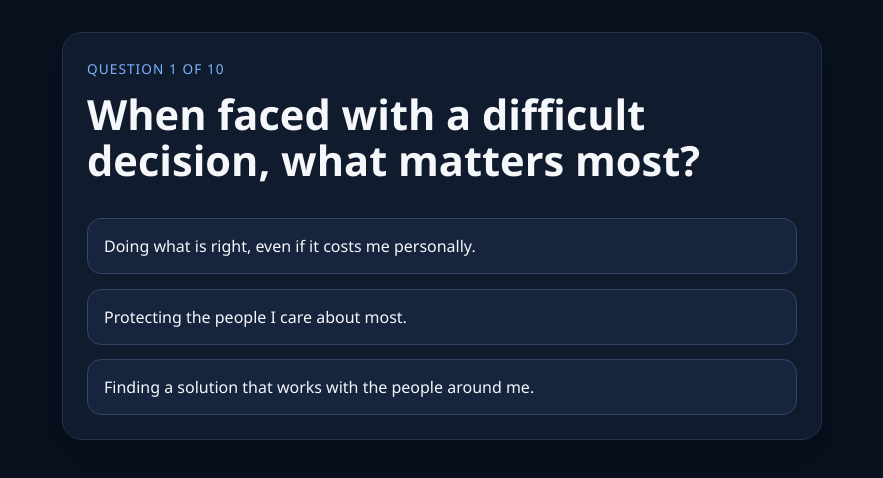
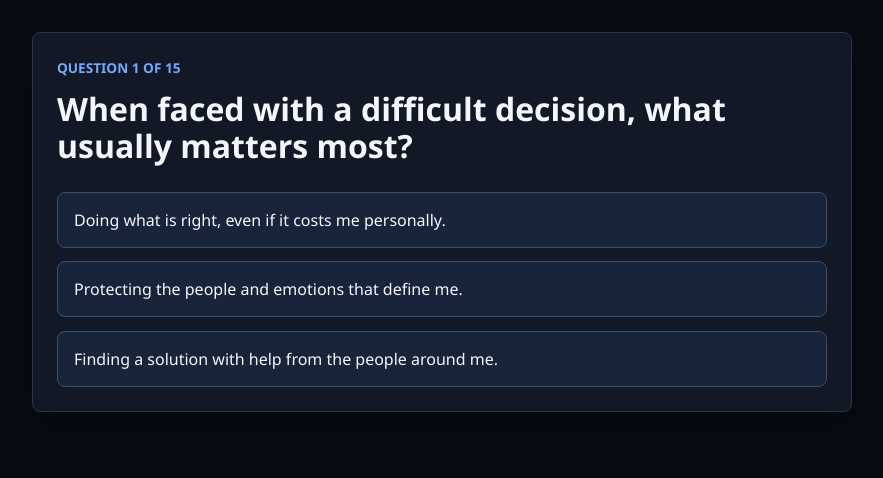
Before and after one commit to KlicClacJR/spiderman-authorship-quiz, a plain HTML site: page index.html in a window 1280 px wide. Both pictures are taken after a click on the button "Start Quiz". Shown: the whole page, without its empty margins (198-1081 px from the left). Drawn offline with Linux system fonts and the light colour scheme.

Commit message:
Add files via upload
Final Draft

```diff
--- a/index.html
+++ b/index.html
@@ -12,11 +12,14 @@
       <div class="card">
         <p class="label">ENGL1167 Creative Final Project</p>
         <h1>Which Spider-Man Are You?</h1>
-        <p>
-          This project explores how Spider-Man changes across film adaptations. Instead of treating Spider-Man as one fixed character, the quiz compares three live-action versions and asks which interpretation your answers align with most.
+        <p class="lead">
+          This project treats Spider-Man not as one fixed character, but as a figure shaped by adaptation, citation, and collaboration. By turning the differences between three live-action film portrayals into a quiz, the website shows how each version emphasizes different traits, tones, and narrative priorities.
         </p>
         <p>
-          This quiz is not meant to find the “true” Spider-Man, but to show how different adaptations emphasize different traits. Each answer adds points toward one version based on tone, characterization, and narrative focus.
+          The quiz format turns interpretation into an interactive classification system. Each choice translates an idea about tone, relationships, heroism, mentorship, or identity into points for one version of Spider-Man.
+        </p>
+        <p>
+          This project focuses only on the three major live-action Spider-Man film portrayals in order to keep the scope narrow and compare three adaptations working within a similar cinematic format.
         </p>
         <button id="start-button" class="button primary" type="button">Start Quiz</button>
       </div>
@@ -24,7 +27,7 @@
 
     <section id="quiz-screen" class="screen">
       <div class="card">
-        <p id="progress" class="label">Question 1 of 10</p>
+        <p id="progress" class="label">Question 1 of 15</p>
         <h2 id="question">Loading question...</h2>
         <div id="answers" class="answers"></div>
       </div>
@@ -33,16 +36,17 @@
     <section id="results-screen" class="screen">
       <div class="card results-card">
         <p class="label">Your Result</p>
+        <div id="result-tag" class="tag"></div>
         <h2 id="result-name"></h2>
         <h4 id="result-subtitle"></h4>
-        <div id="result-tag"></div>
         <img id="result-img" class="result-image" alt="">
         <p id="result-description"></p>
         <p id="result-scores" class="scores"></p>
-        <div class="about-project">
-          <h3>About This Project</h3>
+
+        <div class="project-explanation">
+          <h3>Project Explanation</h3>
           <p>
-            This quiz is not meant to discover a single “true” Spider-Man. Instead, it highlights how each film version emphasizes different traits, tones, and values while still drawing from the same larger character tradition. Raimi’s Spider-Man tends to foreground duty and sacrifice, Webb’s version stresses emotion and identity, and the MCU version emphasizes humor, mentorship, and growth. Those differences do not come from the source material alone, but from adaptation, collaboration, and interpretation across directors, actors, studios, and franchise expectations. The scoring system models a broader academic idea about authorship: character identity is shaped through repeated reinterpretation rather than fixed originality. The result you receive is a way of visualizing how creative choices influence the meaning of a cultural figure.
+            The quiz format turns interpretation into interaction. Rather than arguing for one definitive Spider-Man, the project asks users to move through a set of choices that reflect different authorial priorities. The questions are based on recurring differences across the three live-action portrayals: moral responsibility in the Raimi films, emotional identity in the Webb films, and mentorship/collaboration in the MCU films. The project focuses on live-action Spider-Man rather than animated Spider-Verse adaptations so the comparison stays within a shared cinematic format. Each answer connects to tone, characterization, relationships, or narrative priorities, and the final result shows which pattern of emphasis appears most often.
           </p>
         </div>
         <div class="actions">
--- a/script.js
+++ b/script.js
@@ -1,54 +1,46 @@
 const questions = [
   {
-    prompt: "When faced with a difficult decision, what matters most?",
+    prompt: "When faced with a difficult decision, what usually matters most?",
     answers: [
-      { text: "Doing what is right, even if it costs me personally.", scores: { raimi: 3, webb: 0, mcu: 1 } },
-      { text: "Protecting the people I care about most.", scores: { raimi: 1, webb: 3, mcu: 0 } },
-      { text: "Finding a solution that works with the people around me.", scores: { raimi: 0, webb: 1, mcu: 3 } }
+      { text: "Doing what is right, even if it costs me personally.", scores: { raimi: 3, webb: 0, mcu: 0 } },
+      { text: "Protecting the people and emotions that define me.", scores: { raimi: 0, webb: 3, mcu: 0 } },
+      { text: "Finding a solution with help from the people around me.", scores: { raimi: 0, webb: 0, mcu: 3 } }
     ]
   },
   {
-    prompt: "How do you usually handle pressure?",
+    prompt: "How should a hero handle pressure?",
     answers: [
-      { text: "I keep it inside and push through.", scores: { raimi: 3, webb: 0, mcu: 0 } },
-      { text: "I feel it deeply and let it affect me.", scores: { raimi: 0, webb: 3, mcu: 0 } },
-      { text: "I joke around, improvise, and keep moving.", scores: { raimi: 0, webb: 0, mcu: 3 } }
+      { text: "Carry the burden quietly and keep going.", scores: { raimi: 3, webb: 0, mcu: 0 } },
+      { text: "Let the emotional weight show honestly.", scores: { raimi: 0, webb: 3, mcu: 0 } },
+      { text: "Improvise, ask for help, and keep moving.", scores: { raimi: 0, webb: 0, mcu: 3 } }
     ]
   },
   {
-    prompt: "What kind of heroism feels most meaningful to you?",
+    prompt: "What role should romance play in a Spider-Man adaptation?",
     answers: [
-      { text: "Quiet sacrifice and responsibility.", scores: { raimi: 3, webb: 0, mcu: 0 } },
-      { text: "Fighting for the people and emotions that define you.", scores: { raimi: 0, webb: 3, mcu: 0 } },
-      { text: "Learning how to help others while growing yourself.", scores: { raimi: 0, webb: 0, mcu: 3 } }
+      { text: "Like Peter and Mary Jane, romance should be meaningful but complicated by duty.", scores: { raimi: 3, webb: 0, mcu: 0 } },
+      { text: "Like Peter and Gwen, romance should be central to identity, emotion, and tragedy.", scores: { raimi: 0, webb: 3, mcu: 0 } },
+      { text: "Like Peter and MJ, romance should grow through honesty, friendship, and shared change.", scores: { raimi: 0, webb: 0, mcu: 3 } }
     ]
   },
   {
-    prompt: "Your ideal partner dynamic is:",
+    prompt: "How do you relate to mentors or authority figures?",
     answers: [
-      { text: "Complicated, emotional, and a little messy.", scores: { raimi: 3, webb: 1, mcu: 0 } },
-      { text: "Deep, intense, and built on truly understanding each other.", scores: { raimi: 0, webb: 3, mcu: 0 } },
-      { text: "Playful, honest, and supportive as you both grow.", scores: { raimi: 0, webb: 0, mcu: 3 } }
+      { text: "I respect guidance, but I mostly carry responsibility alone.", scores: { raimi: 3, webb: 0, mcu: 0 } },
+      { text: "I question authority and need to define myself independently.", scores: { raimi: 0, webb: 3, mcu: 0 } },
+      { text: "I learn from mentors and teams, even while growing into independence.", scores: { raimi: 0, webb: 0, mcu: 3 } }
     ]
   },
   {
-    prompt: "How do you relate to authority or mentors?",
+    prompt: "Which tone best fits your idea of Spider-Man?",
     answers: [
-      { text: "I respect guidance, but I mostly carry the burden myself.", scores: { raimi: 3, webb: 0, mcu: 0 } },
-      { text: "I question authority and need to figure things out my own way.", scores: { raimi: 0, webb: 3, mcu: 0 } },
-      { text: "I learn from mentors and teams, even if I eventually need independence.", scores: { raimi: 0, webb: 0, mcu: 3 } }
+      { text: "Earnest, sincere, and morally serious.", scores: { raimi: 3, webb: 0, mcu: 0 } },
+      { text: "Intense, romantic, emotional, and a little rebellious.", scores: { raimi: 0, webb: 3, mcu: 0 } },
+      { text: "Funny, energetic, youthful, and self-aware.", scores: { raimi: 0, webb: 0, mcu: 3 } }
     ]
   },
   {
-    prompt: "What tone best matches your personality?",
-    answers: [
-      { text: "Earnest, serious, and sincere.", scores: { raimi: 3, webb: 0, mcu: 0 } },
-      { text: "Intense, emotional, and sarcastic.", scores: { raimi: 0, webb: 3, mcu: 0 } },
-      { text: "Light, funny, and energetic.", scores: { raimi: 0, webb: 0, mcu: 3 } }
-    ]
-  },
-  {
-    prompt: "What makes someone “Spider-Man”?",
+    prompt: "What makes someone Spider-Man?",
     answers: [
       { text: "Accepting responsibility even when life is unfair.", scores: { raimi: 3, webb: 0, mcu: 0 } },
       { text: "Staying true to yourself through love, loss, and confusion.", scores: { raimi: 0, webb: 3, mcu: 0 } },
@@ -56,27 +48,75 @@ const questions = [
     ]
   },
   {
-    prompt: "How do you respond after making a mistake?",
+    prompt: "How should Spider-Man respond after making a mistake?",
     answers: [
-      { text: "I feel responsible and try to make it right, even alone.", scores: { raimi: 3, webb: 0, mcu: 0 } },
-      { text: "I take it personally and struggle with the emotional fallout.", scores: { raimi: 0, webb: 3, mcu: 0 } },
-      { text: "I learn from it, ask for help, and try again.", scores: { raimi: 0, webb: 0, mcu: 3 } }
+      { text: "Feel responsible and try to make it right, even alone.", scores: { raimi: 3, webb: 0, mcu: 0 } },
+      { text: "Take it personally and struggle with the emotional fallout.", scores: { raimi: 0, webb: 3, mcu: 0 } },
+      { text: "Learn from it, ask for help, and try again.", scores: { raimi: 0, webb: 0, mcu: 3 } }
     ]
   },
   {
-    prompt: "What role do relationships play in your identity?",
+    prompt: "What kind of authorship feels most visible in a Spider-Man film?",
     answers: [
-      { text: "They matter, but duty often comes first.", scores: { raimi: 3, webb: 0, mcu: 0 } },
-      { text: "They are central to who I am.", scores: { raimi: 0, webb: 3, mcu: 0 } },
-      { text: "They help me grow and find where I belong.", scores: { raimi: 0, webb: 0, mcu: 3 } }
+      { text: "A clear moral vision built around classic heroism.", scores: { raimi: 3, webb: 0, mcu: 0 } },
+      { text: "A strong emotional tone shaped by style and relationships.", scores: { raimi: 0, webb: 3, mcu: 0 } },
+      { text: "A collaborative franchise voice built across many connected stories.", scores: { raimi: 0, webb: 0, mcu: 3 } }
     ]
   },
   {
-    prompt: "Which phrase best describes your version of Spider-Man?",
+    prompt: "How independent should Spider-Man feel?",
     answers: [
-      { text: "“With great power comes great responsibility.”", scores: { raimi: 3, webb: 0, mcu: 0 } },
-      { text: "“I am still figuring out who I am.”", scores: { raimi: 0, webb: 3, mcu: 0 } },
-      { text: "“I do not have to do this alone.”", scores: { raimi: 0, webb: 0, mcu: 3 } }
+      { text: "Mostly alone, because responsibility is personal.", scores: { raimi: 3, webb: 0, mcu: 0 } },
+      { text: "Independent and self-defining, even when it hurts.", scores: { raimi: 0, webb: 3, mcu: 0 } },
+      { text: "Connected to friends, mentors, and a larger world.", scores: { raimi: 0, webb: 0, mcu: 3 } }
+    ]
+  },
+  {
+    prompt: "What kind of conflict should drive the story?",
+    answers: [
+      { text: "The conflict between desire and moral obligation.", scores: { raimi: 3, webb: 0, mcu: 0 } },
+      { text: "The conflict between grief, love, and self-understanding.", scores: { raimi: 0, webb: 3, mcu: 0 } },
+      { text: "The conflict between growing up and meeting larger expectations.", scores: { raimi: 0, webb: 0, mcu: 3 } }
+    ]
+  },
+  {
+    prompt: "How should humor function in a Spider-Man film?",
+    answers: [
+      { text: "It should appear occasionally, but sincerity should lead.", scores: { raimi: 3, webb: 0, mcu: 0 } },
+      { text: "It should sharpen emotional tension and personality.", scores: { raimi: 0, webb: 3, mcu: 0 } },
+      { text: "It should be central to the character's youth and energy.", scores: { raimi: 0, webb: 0, mcu: 3 } }
+    ]
+  },
+  {
+    prompt: "What should loss teach Spider-Man?",
+    answers: [
+      { text: "Loss should deepen his sense of duty.", scores: { raimi: 3, webb: 0, mcu: 0 } },
+      { text: "Loss should shape his identity and emotional life.", scores: { raimi: 0, webb: 3, mcu: 0 } },
+      { text: "Loss should push him to grow into a more mature hero.", scores: { raimi: 0, webb: 0, mcu: 3 } }
+    ]
+  },
+  {
+    prompt: "What should the suit symbolize?",
+    answers: [
+      { text: "A responsibility that separates the hero from ordinary life.", scores: { raimi: 3, webb: 0, mcu: 0 } },
+      { text: "A personal identity built through emotion and self-expression.", scores: { raimi: 0, webb: 3, mcu: 0 } },
+      { text: "A tool for learning, experimenting, and becoming ready.", scores: { raimi: 0, webb: 0, mcu: 3 } }
+    ]
+  },
+  {
+    prompt: "How should Spider-Man relate to the city around him?",
+    answers: [
+      { text: "As a local protector whose duty is personal and constant.", scores: { raimi: 3, webb: 0, mcu: 0 } },
+      { text: "As an outsider trying to understand himself through the city.", scores: { raimi: 0, webb: 3, mcu: 0 } },
+      { text: "As one hero among many in a bigger connected world.", scores: { raimi: 0, webb: 0, mcu: 3 } }
+    ]
+  },
+  {
+    prompt: "What does adaptation reveal about Spider-Man?",
+    answers: [
+      { text: "The same character can become a story about moral duty.", scores: { raimi: 3, webb: 0, mcu: 0 } },
+      { text: "The same character can become a story about identity and feeling.", scores: { raimi: 0, webb: 3, mcu: 0 } },
+      { text: "The same character can become a story about collaboration and systems.", scores: { raimi: 0, webb: 0, mcu: 3 } }
     ]
   }
 ];
@@ -87,28 +127,33 @@ const spiderProfiles = {
     subtitle: "Duty, sacrifice, responsibility, and sincerity",
     image: "images/tobey.jpg",
     tag: "Classic Hero",
-    description: "You align most with the Raimi/Tobey version of Spider-Man. Duty, sacrifice, responsibility, and sincerity matter most in the way you approach life. This result highlights a classic superhero interpretation built around moral seriousness and doing the right thing even when it costs you personally."
+    description:
+      "You matched most closely with the Raimi/Tobey version of Spider-Man. This result points toward a strong sense of duty, personal sacrifice, and moral responsibility. You tend to value doing the right thing even when it comes with loneliness, difficulty, or emotional cost. This version of Spider-Man feels earnest and sincere, shaped by the burden of responsibility more than by style or spectacle. In interpretive terms, Raimi’s Spider-Man reflects a classic superhero framework built on moral clarity and the idea that heroism often requires private sacrifice."
   },
   webb: {
     name: "Webb / Andrew Garfield Spider-Man",
     subtitle: "Emotion, individuality, romance, and identity",
     image: "images/andrew.jpg",
     tag: "Emotional Hero",
-    description: "You align most with the Webb/Andrew version of Spider-Man. Emotion, individuality, romance, and identity sit at the center of this result. This interpretation treats Spider-Man as a more personal and expressive figure shaped by feeling, relationships, and the struggle to define the self."
+    description:
+      "You matched most closely with the Webb/Andrew version of Spider-Man. This result emphasizes feeling, individuality, romance, and the ongoing struggle to define who you are. You may connect most strongly with intense relationships, personal expression, and the emotional side of heroism. This Spider-Man is often driven by identity and loss as much as by responsibility, making him feel more intimate and personal. As an interpretation, this version highlights how adaptation can reshape the same character through mood, relationships, and emotional intensity."
   },
   mcu: {
     name: "MCU / Tom Holland Spider-Man",
     subtitle: "Humor, youth, mentorship, collaboration, and growth",
     image: "images/tom.jpg",
     tag: "Collaborative Hero",
-    description: "You align most with the MCU/Tom Holland version of Spider-Man. Humor, youth, mentorship, collaboration, and growth define this result. It reflects a version of Spider-Man shaped by learning through community and by existing inside a larger franchise world."
+    description:
+      "You matched most closely with the MCU/Tom Holland version of Spider-Man. This result suggests that you value humor, energy, learning, and connection with others. You may see growth as something that happens through mentorship, teamwork, and finding your place in a larger system. This Spider-Man still develops responsibility, but he does so alongside friends, mentors, and a bigger heroic world. As an interpretation, this version reflects modern franchise storytelling, where Spider-Man is shaped through collaboration and ongoing development rather than standing completely alone."
   }
 };
 
-const introScreen = document.getElementById("intro-screen");
-const quizScreen = document.getElementById("quiz-screen");
-const resultsScreen = document.getElementById("results-screen");
-const startButton = document.getElementById("start-button");
+const screens = {
+  intro: document.getElementById("intro-screen"),
+  quiz: document.getElementById("quiz-screen"),
+  results: document.getElementById("results-screen")
+};
+
 const questionText = document.getElementById("question");
 const progressText = document.getElementById("progress");
 const answersBox = document.getElementById("answers");
@@ -118,17 +163,13 @@ const resultTag = document.getElementById("result-tag");
 const resultDescription = document.getElementById("result-description");
 const resultScores = document.getElementById("result-scores");
 const resultImg = document.getElementById("result-img");
-const homeButton = document.getElementById("home-button");
-const retakeButton = document.getElementById("retake-button");
 
 let currentQuestion = 0;
 let scores = { raimi: 0, webb: 0, mcu: 0 };
 
-function showScreen(screen) {
-  introScreen.classList.remove("active");
-  quizScreen.classList.remove("active");
-  resultsScreen.classList.remove("active");
-  screen.classList.add("active");
+function showScreen(name) {
+  Object.values(screens).forEach((screen) => screen.classList.remove("active"));
+  screens[name].classList.add("active");
 }
 
 function resetQuiz() {
@@ -139,17 +180,16 @@ function resetQuiz() {
 function startQuiz() {
   resetQuiz();
   renderQuestion();
-  showScreen(quizScreen);
+  showScreen("quiz");
 }
 
-// Show one question at a time.
 function renderQuestion() {
   const question = questions[currentQuestion];
   progressText.textContent = `Question ${currentQuestion + 1} of ${questions.length}`;
   questionText.textContent = question.prompt;
   answersBox.innerHTML = "";
 
-  question.answers.forEach((answer) => {
+  shuffleAnswers(question.answers).forEach((answer) => {
     const button = document.createElement("button");
     button.className = "answer-button";
     button.type = "button";
@@ -157,6 +197,17 @@ function renderQuestion() {
     button.addEventListener("click", () => selectAnswer(answer));
     answersBox.appendChild(button);
   });
+}
+
+function shuffleAnswers(answers) {
+  const shuffled = [...answers];
+
+  for (let index = shuffled.length - 1; index > 0; index -= 1) {
+    const swapIndex = Math.floor(Math.random() * (index + 1));
+    [shuffled[index], shuffled[swapIndex]] = [shuffled[swapIndex], shuffled[index]];
+  }
+
+  return shuffled;
 }
 
 function selectAnswer(answer) {
@@ -172,29 +223,27 @@ function selectAnswer(answer) {
   }
 }
 
-function getWinner() {
-  let winner = "raimi";
-
-  if (scores.webb > scores[winner]) {
-    winner = "webb";
+function getResultKey() {
+  if (scores.webb > scores.raimi && scores.webb > scores.mcu) {
+    return "webb";
   }
 
-  if (scores.mcu > scores[winner]) {
-    winner = "mcu";
+  if (scores.mcu > scores.raimi && scores.mcu > scores.webb) {
+    return "mcu";
   }
 
-  return winner;
+  return "raimi";
 }
 
 function showResults() {
-  const resultKey = getWinner();
+  const resultKey = getResultKey();
   const profile = spiderProfiles[resultKey];
 
+  resultTag.textContent = profile.tag;
   resultName.textContent = profile.name;
   resultSubtitle.textContent = profile.subtitle;
-  resultTag.textContent = profile.tag;
   resultDescription.textContent = profile.description;
-  resultScores.textContent = `Scores: Raimi ${scores.raimi} | Webb ${scores.webb} | MCU ${scores.mcu}`;
+  resultScores.textContent = `Score totals: Raimi/Tobey ${scores.raimi} | Webb/Andrew ${scores.webb} | MCU/Tom ${scores.mcu}`;
   resultImg.src = profile.image;
   resultImg.alt = profile.name;
   resultImg.style.display = "block";
@@ -202,9 +251,9 @@ function showResults() {
     resultImg.style.display = "none";
   };
 
-  showScreen(resultsScreen);
+  showScreen("results");
 }
 
-startButton.addEventListener("click", startQuiz);
-retakeButton.addEventListener("click", startQuiz);
-homeButton.addEventListener("click", () => showScreen(introScreen));
+document.getElementById("start-button").addEventListener("click", startQuiz);
+document.getElementById("retake-button").addEventListener("click", startQuiz);
+document.getElementById("home-button").addEventListener("click", () => showScreen("intro"));
--- a/style.css
+++ b/style.css
@@ -6,12 +6,12 @@ body {
   margin: 0;
   min-height: 100vh;
   font-family: "Segoe UI", Arial, sans-serif;
-  background: #09111f;
-  color: #f5f7fb;
+  background: #080b12;
+  color: #f4f6fb;
 }
 
 .app {
-  width: min(760px, calc(100% - 2rem));
+  width: min(820px, calc(100% - 2rem));
   margin: 0 auto;
   padding: 2rem 0;
 }
@@ -25,18 +25,18 @@ body {
 }
 
 .card {
-  background: #111b2e;
-  border: 1px solid #22314d;
-  border-radius: 20px;
+  background: #121826;
+  border: 1px solid #26344d;
+  border-radius: 8px;
   padding: 1.5rem;
-  box-shadow: 0 18px 40px rgba(0, 0, 0, 0.25);
+  box-shadow: 0 16px 36px rgba(0, 0, 0, 0.28);
 }
 
 .label {
   margin: 0 0 0.75rem;
-  color: #7db5ff;
+  color: #74a9ff;
   font-size: 0.85rem;
-  letter-spacing: 0.08em;
+  font-weight: 700;
   text-transform: uppercase;
 }
 
@@ -45,15 +45,16 @@ h2,
 h3,
 h4 {
   margin-top: 0;
-  line-height: 1.1;
+  line-height: 1.15;
 }
 
 h1 {
-  font-size: clamp(2.4rem, 7vw, 4.4rem);
+  font-size: 3rem;
+  margin-bottom: 1rem;
 }
 
 h2 {
-  font-size: clamp(1.8rem, 5vw, 2.6rem);
+  font-size: 2rem;
 }
 
 h3 {
@@ -61,85 +62,103 @@ h3 {
 }
 
 h4 {
+  margin-bottom: 0.75rem;
+  color: #c5d0e3;
   font-size: 1rem;
-  margin-bottom: 0.75rem;
-  color: #b7c6de;
 }
 
 p {
   color: #d1d8e6;
-  line-height: 1.7;
+  line-height: 1.65;
+}
+
+.lead {
+  font-size: 1.05rem;
 }
 
 .answers {
   display: grid;
-  gap: 0.9rem;
+  gap: 0.85rem;
   margin-top: 1.25rem;
 }
 
 .button,
 .answer-button {
   font: inherit;
-  border-radius: 14px;
-  border: 1px solid #314565;
+  border-radius: 8px;
+  border: 1px solid #3a4d70;
   cursor: pointer;
 }
 
 .button {
-  padding: 0.85rem 1.2rem;
-  background: #16243d;
-  color: #f5f7fb;
+  padding: 0.85rem 1.15rem;
+  background: #18243a;
+  color: #f4f6fb;
 }
 
 .primary {
-  background: #d9334d;
-  border-color: #d9334d;
+  background: #d92f45;
+  border-color: #d92f45;
   color: #fff;
 }
 
 .answer-button {
   width: 100%;
   padding: 1rem;
-  background: #16243d;
-  color: #f5f7fb;
+  background: #18243a;
+  color: #f4f6fb;
   text-align: left;
 }
 
-.answer-button:hover,
-.button:hover {
-  filter: brightness(1.08);
+.button:hover,
+.answer-button:hover {
+  background: #223452;
+}
+
+.primary:hover {
+  background: #ee4057;
+}
+
+.results-card {
+  text-align: center;
+}
+
+.tag,
+#result-tag {
+  display: inline-block;
+  margin: 0 0 0.8rem;
+  padding: 0.4rem 0.75rem;
+  border-radius: 999px;
+  background: #172942;
+  color: #74a9ff;
+  font-size: 0.9rem;
+  font-weight: 700;
 }
 
 .result-image {
-  width: 250px;
+  display: block;
+  width: 260px;
   max-width: 100%;
-  max-height: 320px;
+  max-height: 340px;
   object-fit: cover;
-  border-radius: 15px;
-  display: block;
+  border-radius: 8px;
   margin: 1.25rem auto;
-}
-
-#result-tag {
-  display: inline-block;
-  margin: 0.25rem 0 0.75rem;
-  padding: 0.4rem 0.8rem;
-  border-radius: 999px;
-  background: #1a2a46;
-  color: #7db5ff;
-  font-size: 0.9rem;
 }
 
 .scores {
   color: #9fb0cc;
+  font-weight: 700;
 }
 
-.about-project {
-  max-width: 600px;
+.project-explanation {
+  max-width: 640px;
   margin: 1.5rem auto 0;
+  padding-top: 1.25rem;
+  border-top: 1px solid #26344d;
+  text-align: left;
 }
 
-.about-project p {
+.project-explanation p {
   font-size: 0.95rem;
 }
 
@@ -148,21 +167,25 @@ p {
   gap: 0.75rem;
   flex-wrap: wrap;
   justify-content: center;
-  margin-top: 1.25rem;
-}
-
-.results-card {
-  text-align: center;
+  margin-top: 1.5rem;
 }
 
 @media (max-width: 640px) {
   .app {
     width: min(100% - 1rem, 100%);
-    padding-top: 1rem;
+    padding: 1rem 0;
   }
 
   .card {
-    padding: 1.15rem;
+    padding: 1.1rem;
+  }
+
+  h1 {
+    font-size: 2.35rem;
+  }
+
+  h2 {
+    font-size: 1.65rem;
   }
 
   .actions {
```
